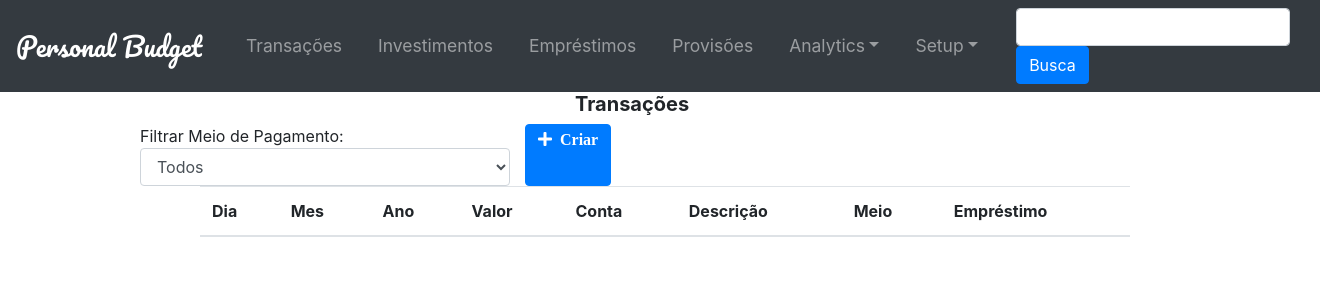
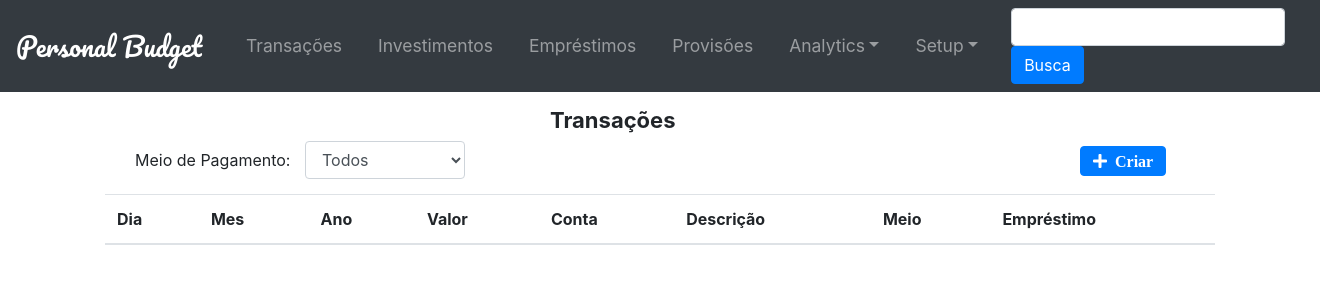
Before and after one commit to mora72/fcweb, a Django app: page /trans/ in a window 1320 px wide. Shown: the top 300 px of the page. Run offline with Django 3.2, Linux system fonts and the light colour scheme; lists and menus that the app fills with data are empty; some libraries are stand-ins or nearby versions.

Commit message:
4o Commit

```diff
--- a/core/static/css/styles.css
+++ b/core/static/css/styles.css
@@ -14,7 +14,7 @@
     font-size: 17.5px;
 }
 .form-inline {
-    margin-left: 30px;
+    margin-left: 25px;
 }
 
 /* Main Dash */
@@ -73,20 +73,20 @@
     color: blue;
 }
 
-/* filter uf*/
-.filteruf-div {
+/* filter meio*/
+.filtermeio-div {
     margin-bottom: 15px;
     padding: 0;
-    margin-left: 130px;
+    margin-left: 150px;
 }
 
-#filteruf {
-    display: inline-block;
+#filtermeio {
     width: 160px;
     margin-left: 10px;
+    display: inline-block;
 }
 
-/* Search */
+/* Search
 .flex-container {
   display: flex;
   flex-direction: row;
@@ -105,11 +105,10 @@
     color: blue;
     top: 12px;
     right: 16px;
-    cursor: pointer;  /* pointer para a lupa */
-}
+    cursor: pointer;  /* pointer para a lupa
+} */
 
 /* Messages */
-
 .messagelist {
     margin-left: 125px;
     width: 700px;
@@ -118,9 +117,12 @@
 }
 
 /* botão adicionar Local */
+.btntransnew-div {
+    margin-left: 30px;
+    margin-top: 5px;
+}
+
 #btnlocalnew {
-    position: absolute;
-    margin-left: 800px;
     width: 95px;
     height: 35px;
     font-size: 16px;
@@ -136,11 +138,8 @@
 /* Lista Grupos */
 
 .listatrans-div h2 {
-    font-size: 20px;
+    font-size: 22px;
     font-weight: bold;
-    margin-left: 450px;
+    margin-top: 15px;
+    margin-left: 550px;
 }
-
-.lista-trans {
-    margin-left: 60px;
-}
--- a/core/templates/core/trans.html
+++ b/core/templates/core/trans.html
@@ -4,16 +4,16 @@
 {% block title %}Transações{% endblock %}
 
 {% block content %}
-<div class="offset-1 col-9 listatrans-div">
+<div class="container-fluid listatrans-div">
     <h2>Transações</h2>
-    <div class="flex-container">
+    <div class="row">
+        <div class="col-md-8 filtermeio-div">
         <!-- Configuração da ação do filtro -->
-        <div class="col-5 column filtermeio-div">
-            <span>Filtrar Meio de Pagamento:</span>
+            <span>Meio de Pagamento:</span>
             <select name="filtermeio" id="filtermeio" class="form-control">
                 <option value="*">Todos</option>
                 {% for meio in listameios %}
-                    {% if filtermeioatual == meio.nome %}
+                    {% if filtermeioatual == meio.cod %}
                         <option value="{{ meio.cod }}" selected>{{ meio.nome }}</option>
                     {% else %}
                         <option value="{{ meio.cod }}">{{ meio.nome }}</option>
@@ -21,8 +21,11 @@
                 {% endfor %}
             </select>
         </div>
-        <!-- Configuração do botão criar -->
-        <a class="fas fa-plus btn btn-primary" id="btntransnew" href="/transnew">&nbsp Criar</a>
+        <div class="col-md-2 btntransnew-div">
+            <!-- Configuração do botão criar -->
+            <!-- <h2>Transações</h2> -->
+            <a class="fas fa-plus btn btn-primary" id="btntransnew" href="/transnew">&nbsp Criar</a>
+        </div>
     </div>
 
     {% if messages %}
@@ -32,7 +35,7 @@
     </ul>
     {% endfor %}
     {% endif %}
-    <div class="container lista-trans">
+    <div class="container tab-trans">
         <table class="table">   <!--  table-bordered table-sm  -->
             <thead>
             <tr>
--- a/core/views.py
+++ b/core/views.py
@@ -116,4 +116,5 @@ def trans_list(request):
             listatransfiltro = listatrans
     else:
         listatransfiltro = listatrans
-    return render(request, 'core/trans.html', {'listatransfiltro': listatransfiltro, 'listameios': listameios})
+    return render(request, 'core/trans.html', {'listatransfiltro': listatransfiltro, 'listameios': listameios,
+                                               'filtermeioatual': filtermeio})
```
Also changed, not shown: fcweb/settings.py (+14 -14 lines).
